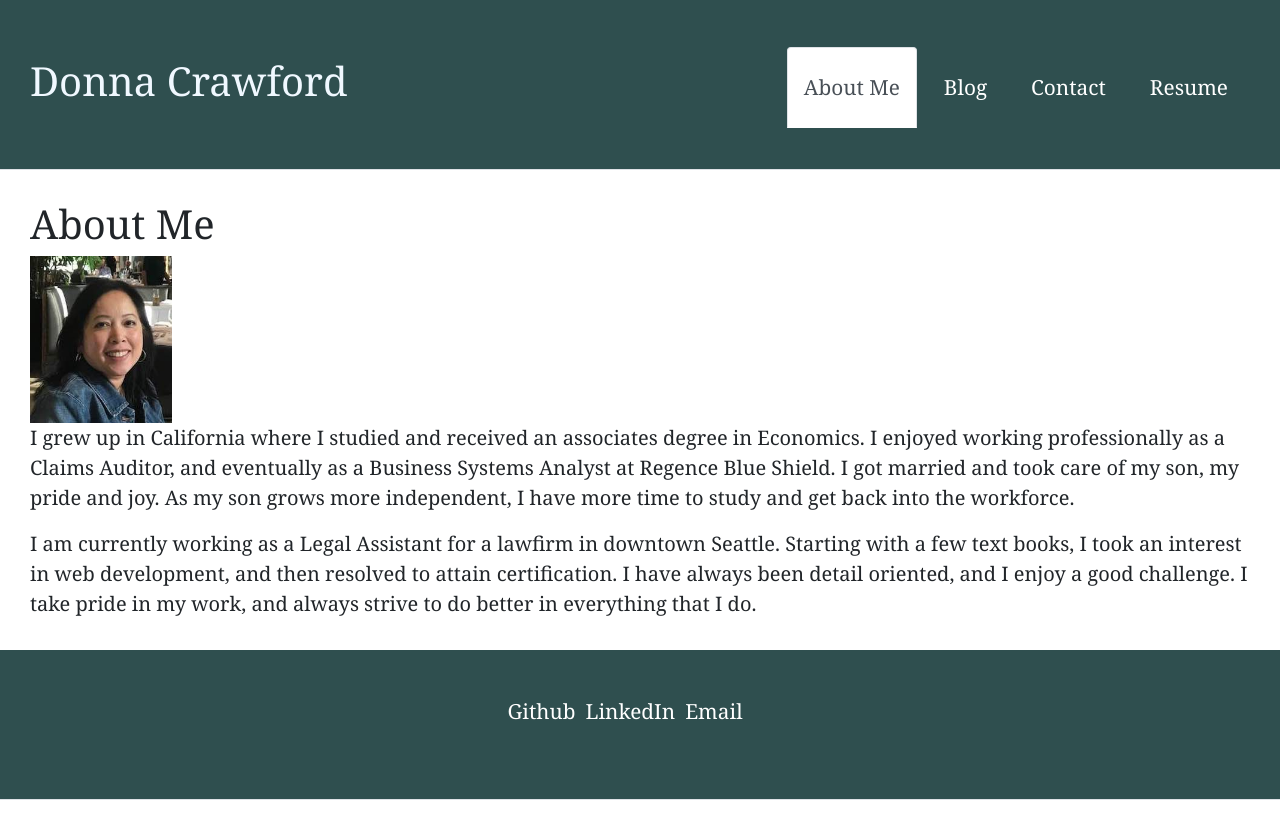
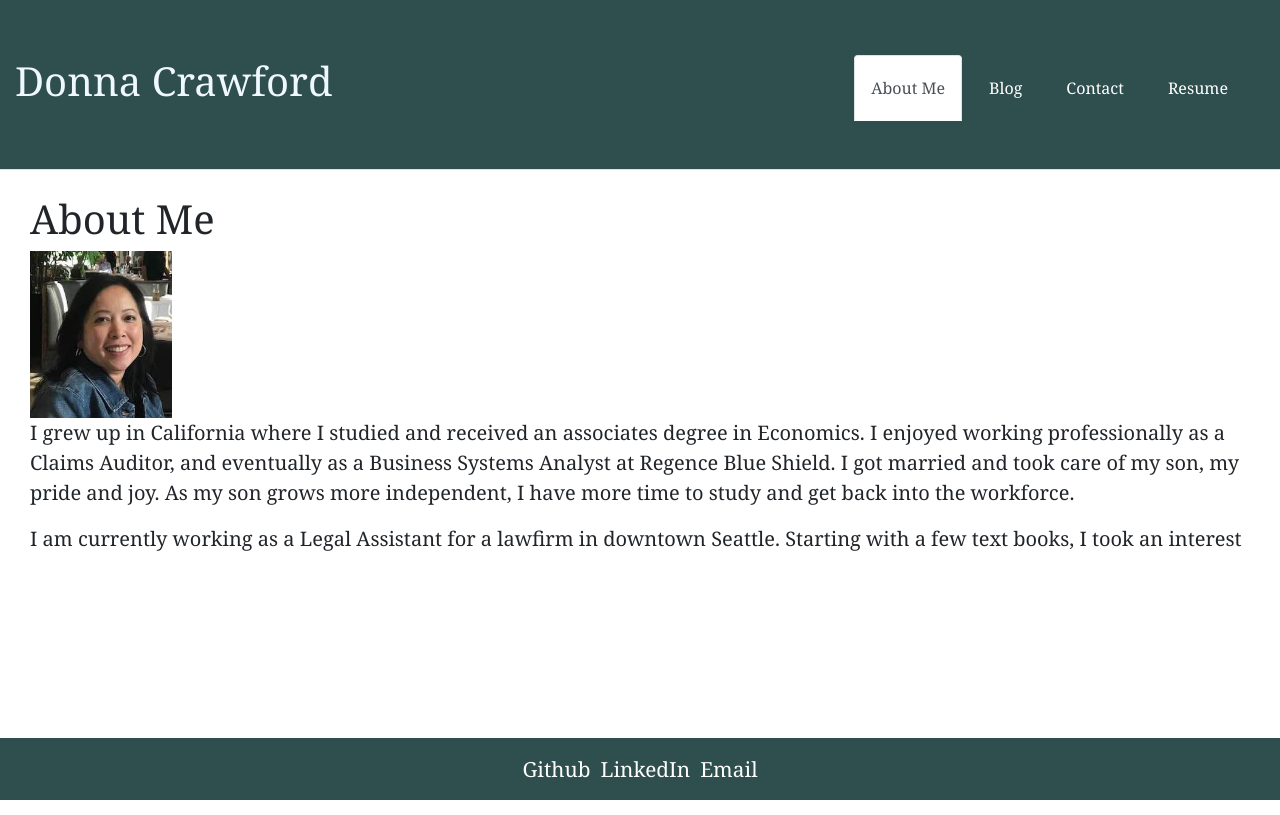
Before and after one commit to Donnastjames/React-Portfolio, a React (Create React App) app: page / in a window 1280 px wide. Built offline with nearby package versions, Linux system fonts and the light colour scheme.

Commit message:
Effort towards positioning things properly

```diff
--- a/src/components/NavTabs.js
+++ b/src/components/NavTabs.js
@@ -5,7 +5,6 @@ import '../styles/NavTabs.css';
 // We assign them to their own variable names
 function NavTabs({ currentPage, handlePageChange }) {
   return (
-
     <ul className="nav nav-tabs navbar navHeader">
       <li>
         <h1 className="fontStyle">Donna Crawford</h1>
@@ -16,6 +15,8 @@ function NavTabs({ currentPage, handlePageChange }) {
           onClick={() => handlePageChange('AboutMe')}
           // Check to see if the currentPage is `AboutMe`, and if so we use the active link class from bootstrap. Otherwise, we set it to a normal nav-link
           className={currentPage === 'AboutMe' ? 'nav-link active' : 'nav-link'}
+
+          style={{ whiteSpace: 'nowrap' }}
         >
           About Me
         </a>
--- a/src/components/PortfolioContainer.js
+++ b/src/components/PortfolioContainer.js
@@ -27,13 +27,12 @@ export default function PortfolioContainer() {
   const handlePageChange = (page) => setCurrentPage(page);
 
   return (
-    <div>
+    <React.Fragment>
       {/* We are passing the currentPage from state and the function to update it */}
       <NavTabs currentPage={currentPage} handlePageChange={handlePageChange} />
       {/* Here we are calling the renderPage method which will return a component  */}
       {renderPage()}
-      <NavFooter currentPage={currentPage} handlePageChange={handlePageChange}
-      />
-    </div>
+      <NavFooter currentPage={currentPage} handlePageChange={handlePageChange} />
+    </React.Fragment>
   );
 }
--- a/src/components/pages/AboutMe.js
+++ b/src/components/pages/AboutMe.js
@@ -17,6 +17,7 @@ const styles = {
 
 export default function AboutMe() {
   return (
+    <div style={{ position: 'fixed', top: '165px', height: '386px', overflow: 'scroll' }}>
       <div style={styles.sectionStyles}>
         <h1>About Me</h1>
         <img style={styles.photoStyle} src={myPhoto} alt="My Photo" />
@@ -27,5 +28,6 @@ export default function AboutMe() {
           I am currently working as a Legal Assistant for a lawfirm in downtown Seattle.  Starting with a few text books, I took an interest in web development, and then resolved to attain certification. I have always been detail oriented, and I enjoy a good challenge.  I take pride in my work, and always strive to do better in everything that I do.
         </p>
       </div>
+    </div>
   );
 }
--- a/src/styles/NavTabs.css
+++ b/src/styles/NavTabs.css
@@ -1,22 +1,30 @@
 .navHeader {
+  position: fixed !important;
+  top: 0;
+  left: 0;
+  right: 0;
   background: darkslategrey;
   height: 170px;
   font-family: Georgia, 'Times New Roman', Times, serif;
   padding: 30px;
+  display: contents;
+  flex-wrap: nowrap !important;
+  width: 100%;
 }
 
 .navHeader a {
   color: white;
-  font-size: 1.3rem;
+  font-size: 1rem;
   text-decoration: none;
   margin: 5px;
   line-height: 3;
+  flex-wrap: inherit;
 }
 
 .fontStyle {
   color: aliceblue;
   justify-content: flex-end;
-  padding: 30px;
+  padding: 15px;
 }
 
 .push {
@@ -24,15 +32,16 @@
 }
 
 .navFooter {
-  position: sticky;
+  margin-top: 1rem;
+  position: fixed;
   bottom: 0;
+  left: 0;
+  right: 0;
   width: 100%;
-  height: 60px;
   background: darkslategrey;
-  height: 150px;
   font-family: Georgia, 'Times New Roman', Times, serif;
-  padding: 30px;
   justify-content: center;
+  border-bottom: unset !important;
 }
 
 .navFooter a {
```
Also changed, not shown: 1 other file (tests, documents, lock files or other folders). Lines whose indentation alone changed are shown as unchanged.
